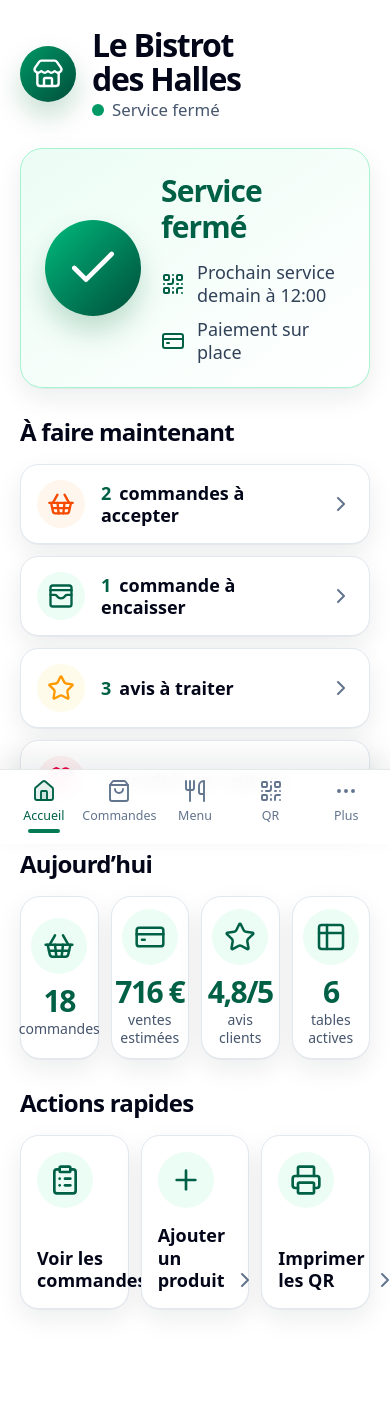
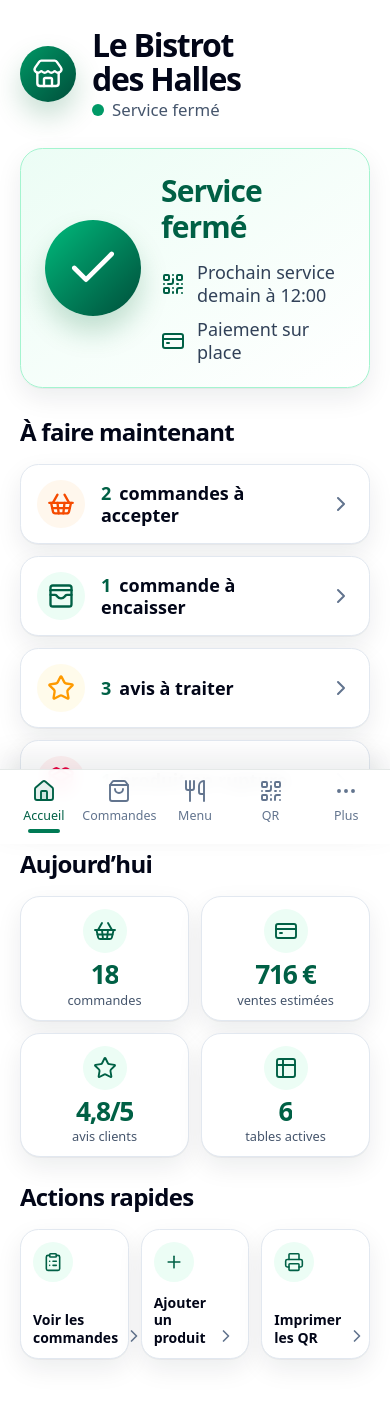
Before and after one commit to Loco66666/tableflash-final, a Next.js app: page /dashboard in a window 390 px wide. Shown: the top 1402 px of the page. Built offline with nearby package versions, Linux system fonts and the light colour scheme.

Commit message:
Polish dashboard mobile cards

```diff
--- a/src/app/dashboard/page.tsx
+++ b/src/app/dashboard/page.tsx
@@ -119,9 +119,9 @@ export default function DashboardPage() {
         </div>
       </section>
 
-      <section className="mb-7">
-        <h2 className="mb-4 text-2xl font-black tracking-[-0.03em]">Aujourd’hui</h2>
-        <div className="grid grid-cols-4 gap-2 min-[390px]:gap-3">
+      <section className="mb-6 md:mb-7">
+        <h2 className="mb-3 text-2xl font-black tracking-[-0.03em] min-[390px]:mb-4">Aujourd’hui</h2>
+        <div className="grid grid-cols-2 gap-3 md:grid-cols-4">
           <StatCard icon={ShoppingBasket} value={String(metrics.today.ordersCount)} label={metrics.today.ordersLabel} />
           <StatCard icon={CreditCard} value={metrics.today.estimatedSales} label="ventes estimées" />
           <StatCard icon={Star} value={metrics.today.averageRating} label="avis clients" />
@@ -129,9 +129,9 @@ export default function DashboardPage() {
         </div>
       </section>
 
-      <section>
-        <h2 className="mb-4 text-2xl font-black tracking-[-0.03em]">Actions rapides</h2>
-        <div className="grid grid-cols-1 gap-3 min-[390px]:grid-cols-3">
+      <section className="pb-2">
+        <h2 className="mb-3 text-2xl font-black tracking-[-0.03em] min-[390px]:mb-4">Actions rapides</h2>
+        <div className="grid grid-cols-3 gap-2 min-[390px]:gap-3">
           <ActionCard href="/dashboard/orders" icon={ClipboardList} title="Voir les commandes" variant="tile" />
           <ActionCard href="/dashboard/menu?action=add-product" icon={Plus} title="Ajouter un produit" variant="tile" />
           <ActionCard href="/dashboard/qr?action=print" icon={Printer} title="Imprimer les QR" variant="tile" />
--- a/src/components/ui-custom/ActionCard.tsx
+++ b/src/components/ui-custom/ActionCard.tsx
@@ -29,14 +29,14 @@ export function ActionCard({
     return (
       <Link
         href={href}
-        className="flex min-h-32 flex-col justify-between rounded-[1.15rem] border border-slate-200 bg-white p-4 shadow-card transition active:scale-[0.99]"
+        className="flex min-h-24 flex-col justify-between rounded-[1.15rem] border border-slate-200 bg-white p-3 shadow-card transition active:scale-[0.99] min-[390px]:min-h-28 sm:p-4"
       >
-        <span className={`grid size-14 shrink-0 place-items-center rounded-full ${toneClass}`}>
-          <Icon className="size-8" />
+        <span className={`grid size-10 shrink-0 place-items-center rounded-full ${toneClass} sm:size-12`}>
+          <Icon className="size-5 stroke-[1.9] sm:size-6" />
         </span>
-        <span className="mt-4 flex items-end justify-between gap-2">
-          <span className="text-balance text-lg font-semibold leading-tight text-slate-950">{title}</span>
-          <ChevronRight className="size-6 shrink-0 text-slate-500" />
+        <span className="mt-3 flex items-end justify-between gap-1.5 sm:gap-2">
+          <span className="text-balance text-sm font-semibold leading-tight text-slate-950 sm:text-base">{title}</span>
+          <ChevronRight className="size-5 shrink-0 text-slate-500" />
         </span>
       </Link>
     );
--- a/src/components/ui-custom/StatCard.tsx
+++ b/src/components/ui-custom/StatCard.tsx
@@ -2,12 +2,12 @@ import type { LucideIcon } from "lucide-react";
 
 export function StatCard({ icon: Icon, value, label, warm = false }: { icon: LucideIcon; value: string; label: string; warm?: boolean }) {
   return (
-    <div className="flex min-h-[7.5rem] flex-col items-center justify-center rounded-[1.25rem] border border-slate-200 bg-white p-2 text-center shadow-card min-[390px]:min-h-[8.2rem] min-[390px]:p-3">
-      <span className={"mb-3 grid size-11 place-items-center rounded-full min-[390px]:size-14 " + (warm ? "bg-amber-100 text-amber-600" : "bg-emerald-50 text-emerald-800")}>
-        <Icon className="size-7 stroke-[1.9] min-[390px]:size-8" />
+    <div className="flex min-h-[6.75rem] flex-col items-center justify-center rounded-[1.25rem] border border-slate-200 bg-white p-3 text-center shadow-card min-[390px]:min-h-[7.25rem] md:min-h-[7.5rem]">
+      <span className={"mb-2 grid size-10 place-items-center rounded-full min-[390px]:size-11 md:mb-3 " + (warm ? "bg-amber-100 text-amber-600" : "bg-emerald-50 text-emerald-800")}>
+        <Icon className="size-5 stroke-[1.9] min-[390px]:size-6" />
       </span>
-      <strong className="text-[1.45rem] font-black leading-none tracking-[-0.05em] text-emerald-800 min-[390px]:text-3xl">{value}</strong>
-      <span className="mt-1 text-xs leading-tight text-slate-600 min-[390px]:text-sm">{label}</span>
+      <strong className="max-w-full truncate text-2xl font-black leading-none tracking-[-0.05em] text-emerald-800 min-[390px]:text-[1.65rem] md:text-3xl">{value}</strong>
+      <span className="mt-1 max-w-full text-pretty text-xs leading-tight text-slate-600 min-[390px]:text-[0.8rem] md:text-sm">{label}</span>
     </div>
   );
 }
```
